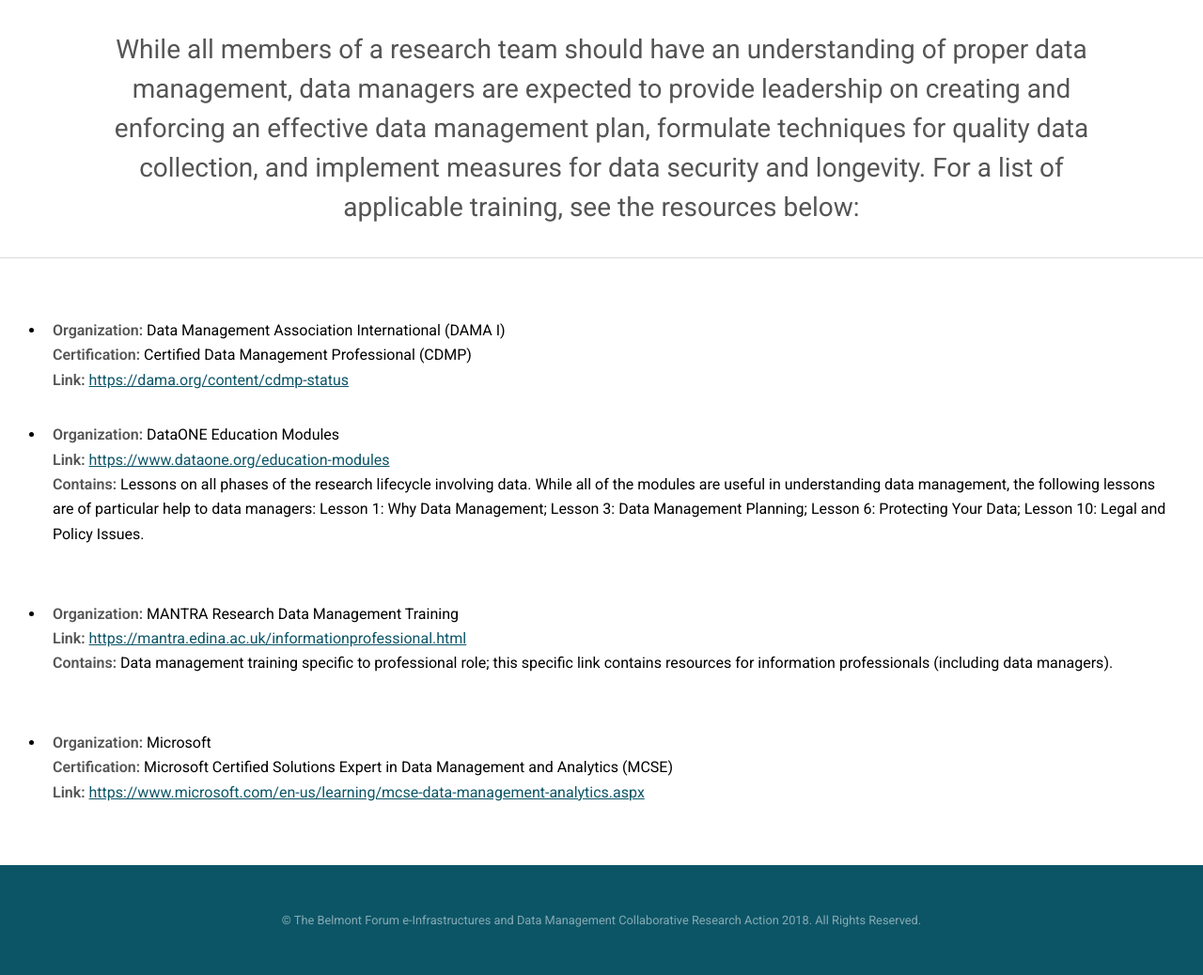
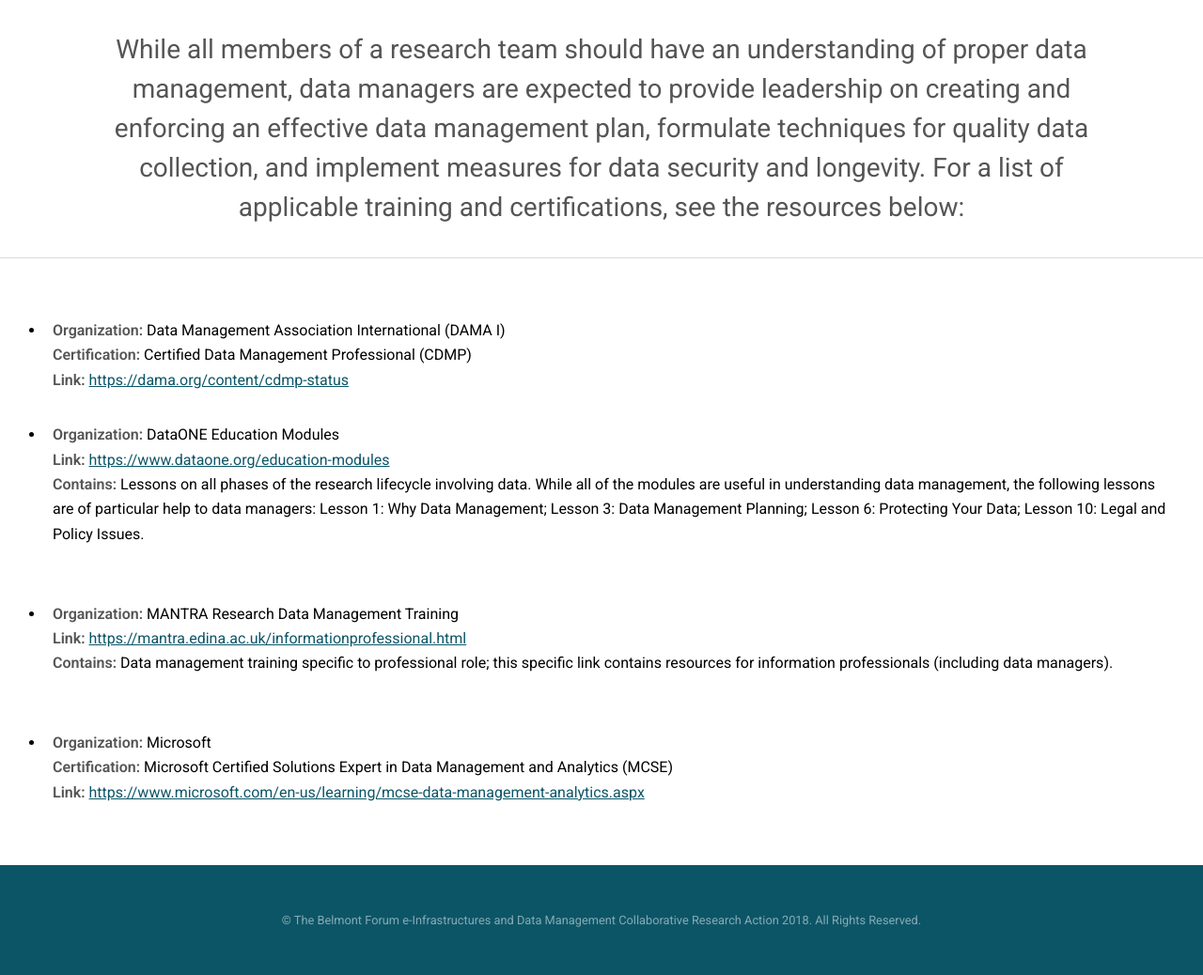
Before and after one commit to bfe-inf/toolkit, a Jekyll site: the page built from dmt-datamanager.html, in a window 1280 px wide. Shown: the part 290-1328 px from the top of the page at 94% size. Built offline with Jekyll 4.4.1, drawn with Linux system fonts in a browser that asks for light colours.

Commit message:
Update dmt-datamanager.html

```diff
--- a/dmt-datamanager.html
+++ b/dmt-datamanager.html
@@ -48,7 +48,7 @@
 			<section id="main" class="wrapper" style="padding-bottom: 0px;">
 				<div class="inner">
 					<header class="align-center">
-						<h3>While all members of a research team should have an understanding of proper data management, data managers are expected to provide leadership on creating and enforcing an effective data management plan, formulate techniques for quality data collection, and implement measures for data security and longevity. For a list of applicable training, see the resources below:</h3>
+						<h3>While all members of a research team should have an understanding of proper data management, data managers are expected to provide leadership on creating and enforcing an effective data management plan, formulate techniques for quality data collection, and implement measures for data security and longevity. For a list of applicable training and certifications, see the resources below:</h3>
 					</header>
 			</section>
 			<hr>
```
